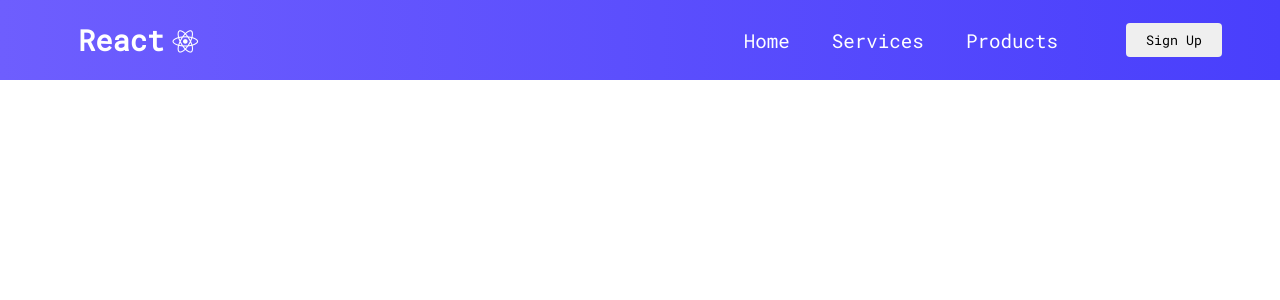
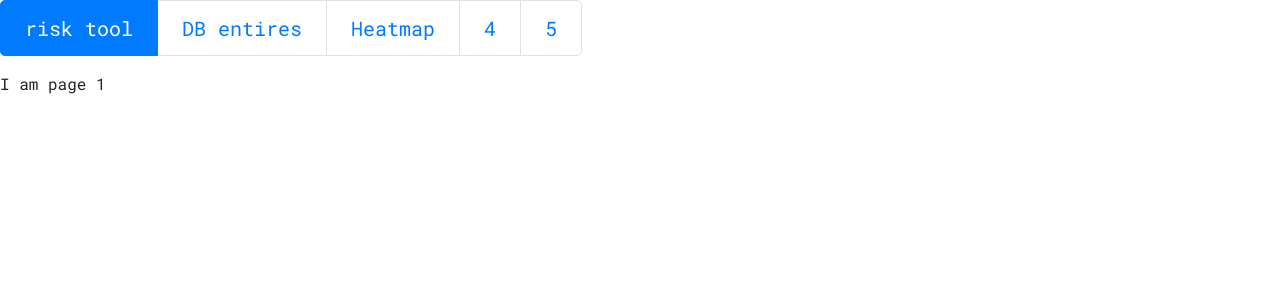
Before and after one commit to lperez5/Oportun16, a React (Create React App) app in the folder client/: page / in a window 1280 px wide. Shown: the top 300 px of the page. Built offline with nearby package versions, Linux system fonts and the light colour scheme.

Commit message:
simonNavBar

```diff
--- a/client/src/App.js
+++ b/client/src/App.js
@@ -1,8 +1,9 @@
 import React from 'react';
-import Navbar from "./components/Navbar/Navbar";
+import 'bootstrap/dist/css/bootstrap.min.css';
 import './App.css';
+import {Navbar} from './components/SimonNavBar'
 
-function App() { //app
+function App() {
   return (
     <div className="App">
       <Navbar />
--- /dev/null
+++ b/client/src/components/SimonNavBar/index.jsx
@@ -0,0 +1,42 @@
+import React, {useState} from 'react'
+import Pagination from 'react-bootstrap/Pagination'
+import PageItem from 'react-bootstrap/PageItem'
+//import page1 from asdfasdf
+//import page2 from asdfasdfasdf
+
+export function Navbar(props){
+    const [active,setActive] = useState(1);
+
+    return(
+        <React.Fragment>
+        <div>
+            <Pagination size="lg">
+                <PageItem key={1} active={1 === active} onClick={()=>setActive(1)}>risk tool</PageItem>
+                <PageItem key={2} active={2 === active} onClick={()=>setActive(2)}>DB entires</PageItem>
+                <PageItem key={3} active={3 === active} onClick={()=>setActive(3)}>Heatmap</PageItem>
+                <PageItem key={4} active={4 === active} onClick={()=>setActive(4)}>4</PageItem>
+                <PageItem key={5} active={5 === active} onClick={()=>setActive(5)}>5</PageItem>
+            </Pagination>
+        </div>
+        <Pages >
+            <Page key={1} active={1 === active}>I am page 1</Page>
+            <Page key={2} active={2 === active}>I am page 2</Page>
+            <Page key={3} active={3 === active}>I am page 3</Page>
+            <Page key={4} active={4 === active}>I am page 4</Page>
+            <Page key={5} active={5 === active}>I am page 5</Page>
+        </Pages>
+        </React.Fragment>
+    );
+}
+
+function Pages(props){
+    return(
+        props.children
+    );
+}
+
+function Page(props){
+    return(
+    <p hidden={!props.active}>{props.children}</p>
+    );
+}
```
